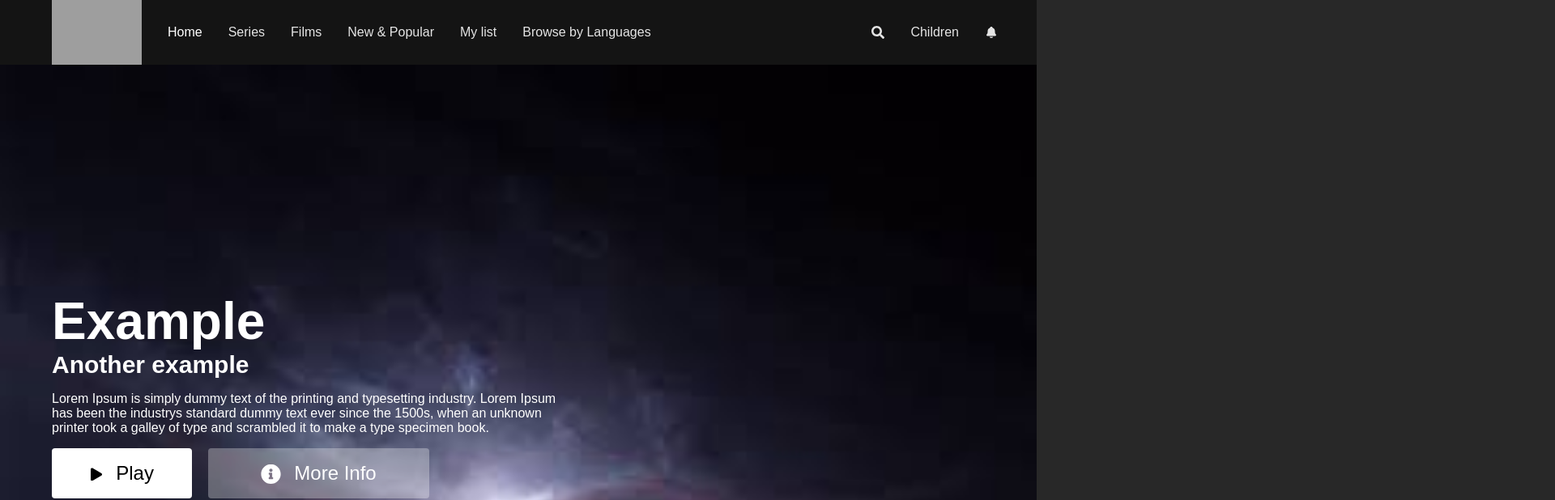
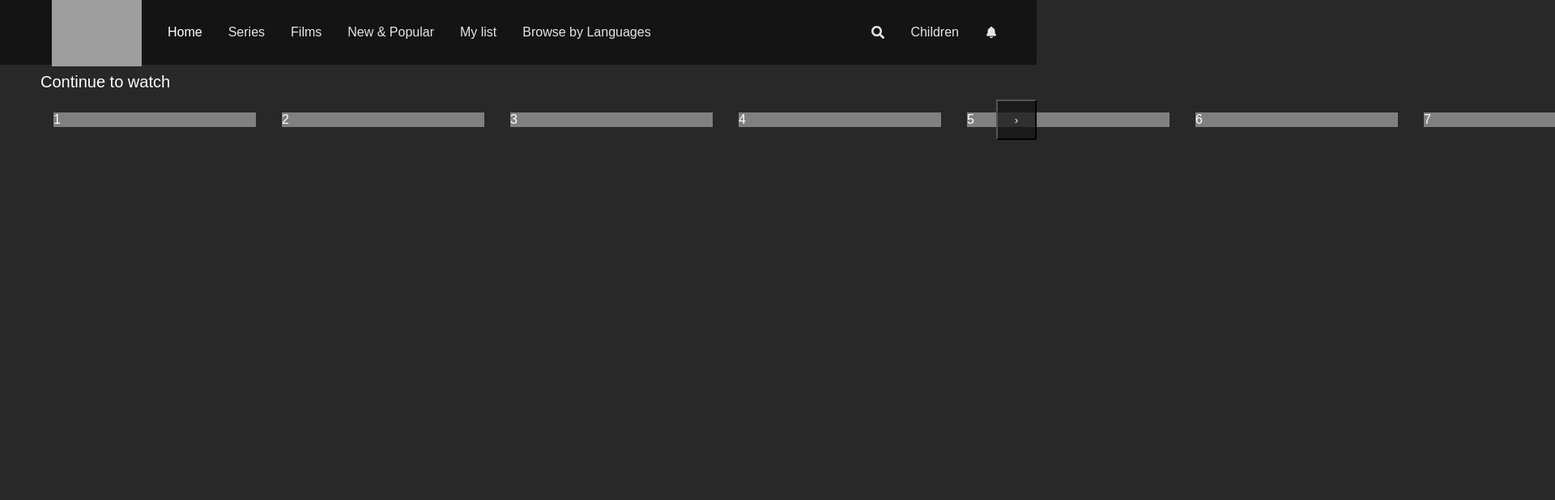
Before and after one commit to PietariImmonen/netflix-clone, a React (Create React App) app: page / in a window 1280 px wide. Shown: the top 618 px of the page at 81% size, 1920 px wide, since content can reach past the window. Built offline with nearby package versions, Linux system fonts and the light colour scheme; grey boxes are pictures that could not be loaded; a web font is replaced by a local one.

Commit message:
Slider prototype, gonna make it much better

```diff
--- a/package.json
+++ b/package.json
@@ -11,6 +11,7 @@
     "react-icons": "^4.4.0",
     "react-router-dom": "^6.3.0",
     "react-scripts": "5.0.1",
+    "sass": "^1.52.3",
     "styled-components": "^5.3.5",
     "web-vitals": "^2.1.4"
   },
--- a/src/components/Home/Home.js
+++ b/src/components/Home/Home.js
@@ -1,10 +1,11 @@
 import React from 'react'
+import Scroller from '../Scroller/Scroller'
 import Header from './Header/Header'
 
 const Home = () => {
   return (
     <div>
-        <Header />
+        <Scroller />
     </div>
   )
 }
--- /dev/null
+++ b/src/components/Scroller/Scroller.js
@@ -0,0 +1,68 @@
+
+  import { useRef, useState } from "react";
+
+  import "./scroller.scss";
+import ScrollerItem from "./ScrollerItem";
+
+ function Scroller() {
+    const [isMoved, setIsMoved] = useState(false);
+    const [slideNumber, setSlideNumber] = useState(0);
+
+    const listRef = useRef();
+
+    const handleClick = (direction) => {
+      setIsMoved(true);
+      let distance = listRef.current.getBoundingClientRect().x - 50;
+      if (direction === "left" && slideNumber > 0) {
+        setSlideNumber(slideNumber - 1);
+        listRef.current.style.transform = `translateX(${230 + distance}px)`;
+      }
+      if (direction === "right" && slideNumber < 5) {
+        setSlideNumber(slideNumber + 1);
+        listRef.current.style.transform = `translateX(${-230 + distance}px)`;
+      }
+    };
+    return (
+      <div className="list">
+        <span className="listTitle">Continue to watch</span>
+        <div className="wrapper">
+          <button
+            className="sliderArrow left"
+            onClick={() => handleClick("left")}
+            style={{ display: !isMoved && "none" }}
+          >Moi</button>
+            <button
+                className="sliderArrow left"
+                onClick={() => handleClick("left")}
+                style={{ display: !isMoved && "none" }}
+            >
+                <div className="text">&#8249;</div>
+            </button>
+          <div className="container" ref={listRef}>
+                <ScrollerItem text='1'/>
+                <ScrollerItem text='2'/>
+                <ScrollerItem text='3'/>
+                <ScrollerItem text='4'/>
+                <ScrollerItem text='5'/>
+                <ScrollerItem text='6'/>
+                <ScrollerItem text='7'/>
+                <ScrollerItem text='8'/>
+                <ScrollerItem text='9'/>
+                </div>
+            <button
+                className="sliderArrow right"
+                onClick={() => handleClick("right")}
+            >
+            </button>
+            <button
+                className="sliderArrow right"
+                onClick={() => handleClick("right")}
+            >
+                <div className="text">&#8250;</div>
+            </button>
+            </div>
+        </div>
+);
+}
+
+export default Scroller
--- /dev/null
+++ b/src/components/Scroller/ScrollerItem.js
@@ -0,0 +1,10 @@
+import React from 'react'
+import './scroller.scss'
+
+const ScrollerItem = ({text}) => {
+  return (
+    <div className='scroller-item'>{text}</div>
+  )
+}
+
+export default ScrollerItem
--- /dev/null
+++ b/src/components/Scroller/scroller.scss
@@ -0,0 +1,49 @@
+.list {
+  width: 100%;
+  margin-top: 10px;
+
+  .listTitle {
+    color: white;
+    font-size: 20px;
+    font-weight: 500;
+    margin-left: 50px;
+  }
+
+  .wrapper {
+    position: relative;
+    .sliderArrow {
+      width: 50px;
+      height: 100%;
+      background-color: rgb(22, 22, 22, 0.5);
+      color: white;
+      position: absolute;
+      z-index: 99;
+      top: 0;
+      bottom: 0;
+      margin: auto;
+      cursor: pointer;
+
+      &.left {
+        left: 0;
+      }
+
+      &.right {
+        right: 0;
+      }
+    }
+    .container {
+      margin-left: 50px;
+      display: flex;
+      margin-top: 10px;
+      width: max-content;
+      transform: translateX(0px);
+      transition: all 1s ease;
+    }
+  }
+}
+
+.scroller-item {
+  width: 250px;
+  background-color: gray;
+  margin: 1rem;
+}
```
Also changed, not shown: 1 other file (tests, documents, lock files or other folders).
